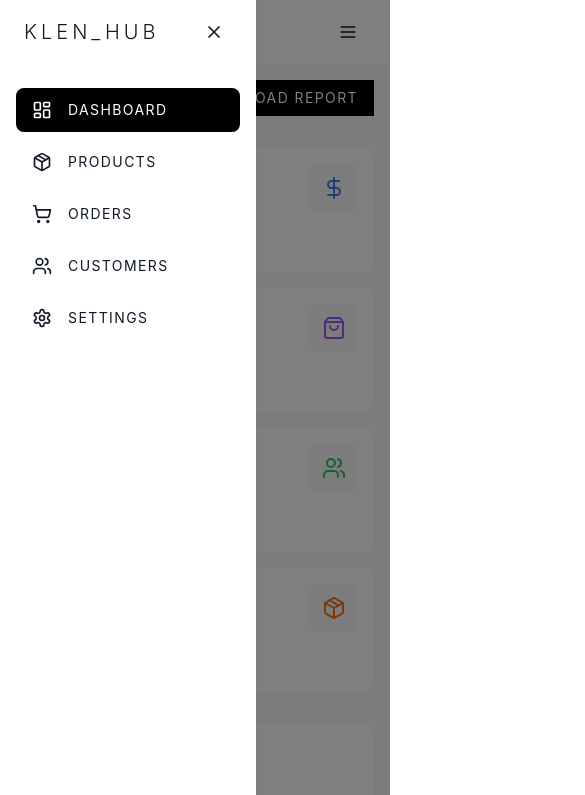
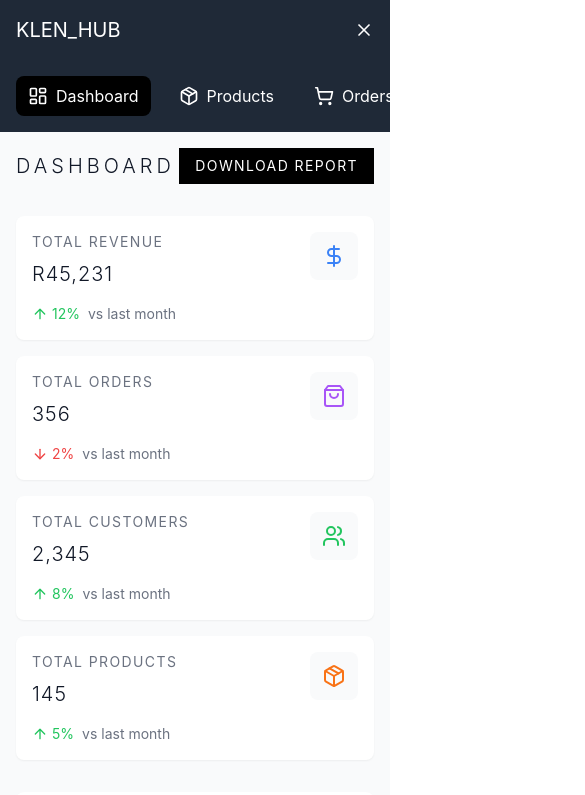
Before and after one commit to NiphoMathibela/klenhub, a React (Vite) app: page /admin in a window 390 px wide. Shown: the top 795 px of the page, 585 px wide, since content can reach past the window. Built offline with nearby package versions, Linux system fonts and the light colour scheme.

Commit message:
Responsive Admin

```diff
--- a/src/components/AdminLayout.tsx
+++ b/src/components/AdminLayout.tsx
@@ -39,87 +39,38 @@ export const AdminLayout: React.FC<{ children: React.ReactNode }> = ({ children
 
   return (
     <div className="min-h-screen bg-gray-50">
-      {/* Sidebar */}
-      <aside
-        className={`fixed top-0 left-0 h-full bg-white shadow-sm transition-all duration-300 z-20
-          ${isSidebarOpen ? 'w-64' : 'w-16'}
-          md:w-64 lg:relative lg:translate-x-0
-          ${isSidebarOpen ? 'translate-x-0' : '-translate-x-full lg:translate-x-0'}`}
-      >
-        <div className="flex flex-col h-full">
-          {/* Logo */}
-          <div className="h-16 flex items-center justify-between px-6">
-            <Link to="/" className={`text-xl tracking-[0.2em] font-light ${!isSidebarOpen && 'lg:hidden'}`}>
-              KLEN_HUB
-            </Link>
+      {/* Header */}
+      <header className="flex items-center justify-between bg-gray-800 p-4">
+        <Link to="/" className="text-xl text-white">KLEN_HUB</Link>
         <button
           onClick={() => setIsSidebarOpen(!isSidebarOpen)}
-              className="p-2 hover:bg-gray-100 rounded-lg lg:hidden"
+          className="text-white lg:hidden"
         >
           {isSidebarOpen ? <X className="h-5 w-5" /> : <Menu className="h-5 w-5" />}
         </button>
-          </div>
+      </header>
 
       {/* Navigation */}
-          <nav className="flex-1 px-4 py-6 space-y-2">
+      <nav className={`flex space-x-4 bg-gray-800 p-4 transition-all duration-300 z-20 ${isSidebarOpen ? 'block' : 'hidden'} lg:flex`}>
         {navItems.map((item) => (
           <Link
             key={item.path}
             to={item.path}
-                className={`flex items-center space-x-4 px-4 py-3 rounded-lg transition-colors
-                  ${isActiveRoute(item.path)
-                    ? 'bg-black text-white'
-                    : 'hover:bg-gray-100'
-                  }`}
+            className={`flex items-center space-x-2 text-white px-3 py-2 rounded-lg transition-colors
+              ${isActiveRoute(item.path) ? 'bg-black' : 'hover:bg-gray-700'}`}
           >
             {item.icon}
-                <span className={`text-sm tracking-[0.1em] ${!isSidebarOpen && 'hidden'}`}>
-                  {item.label.toUpperCase()}
-                </span>
+            <span>{item.label}</span>
           </Link>
         ))}
       </nav>
 
-          {/* Logout */}
-          <div className="p-4">
-            <button className="w-full flex items-center space-x-4 px-4 py-3 text-gray-500 hover:bg-gray-100 rounded-lg transition-colors">
-              <LogOut className="h-5 w-5" />
-              <span className={`text-sm tracking-[0.1em] ${!isSidebarOpen && 'hidden'}`}>
-                LOGOUT
-              </span>
-            </button>
-          </div>
-        </div>
-      </aside>
-
       {/* Main Content */}
       <main className={`transition-all duration-300 ${isSidebarOpen ? 'lg:ml-64' : 'lg:ml-20'}`}>
-        {/* Mobile Header */}
-        <header className="bg-white h-16 flex items-center justify-between px-6 lg:hidden">
-          <Link to="/" className="text-xl tracking-[0.2em] font-light">
-            KLEN_HUB
-          </Link>
-          <button
-            onClick={() => setIsSidebarOpen(!isSidebarOpen)}
-            className="p-2 hover:bg-gray-100 rounded-lg"
-          >
-            <Menu className="h-5 w-5" />
-          </button>
-        </header>
-
-        {/* Page Content */}
         <div className="min-h-[calc(100vh-4rem)]">
           {children}
         </div>
       </main>
-
-      {/* Mobile Sidebar Overlay */}
-      {isSidebarOpen && (
-        <div
-          className="fixed inset-0 bg-black bg-opacity-50 z-10 lg:hidden"
-          onClick={() => setIsSidebarOpen(false)}
-        />
-      )}
     </div>
   );
 };
```
Also changed, not shown: src/components/Navbar.tsx (line endings or trailing spaces). Lines whose indentation alone changed are shown as unchanged.
